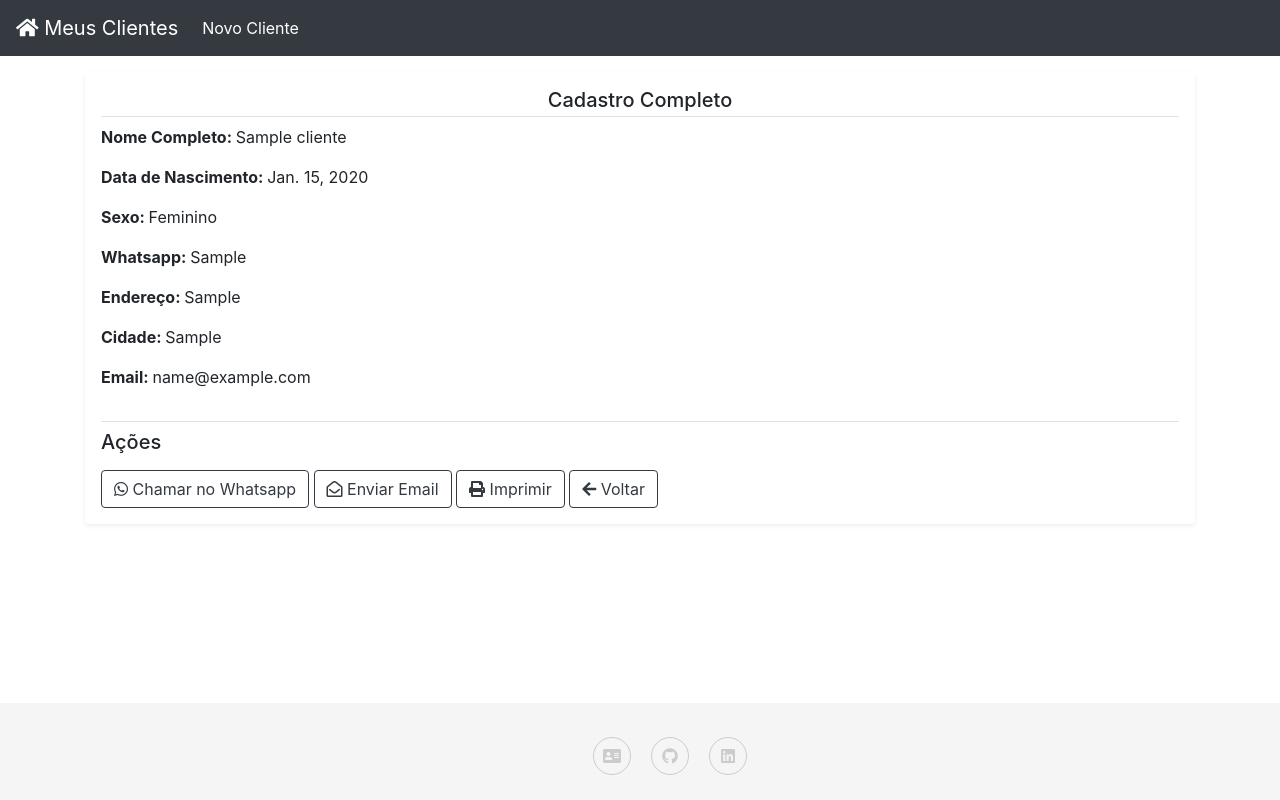
After one commit to veronicaasilva/django-crud-fbv, a Django app: page /visualizar_cliente/1 in a window 1280 px wide. The commit adds this page. Run offline with Django 3.2, Linux system fonts and the light colour scheme; tables that the repository leaves empty hold one stand-in row (values such as "Sample post"); some libraries are stand-ins or nearby versions.

Commit message:
Atualizar e Deletar Clientes

```diff
--- a/clientes/templates/atualizar_cliente.html
+++ b/clientes/templates/atualizar_cliente.html
@@ -28,7 +28,7 @@
 					<div class="modal-body">Tem certeza de que deseja excluir <span class="font-weight-bold">{{ cliente.nomecompleto }}?</span><p>Esta operação é irreversível</p></div>
 						<div class="modal-footer">
 						<button type="button" class="btn btn-secondary" data-dismiss="modal"> Cancelar </button>
-						<a href="#" class="btn btn-danger"> <i class="far fa-trash-alt"></i> Excluir </a>
+						<a href="{% url 'excluir_cliente' cliente.id %}" class="btn btn-danger"> <i class="far fa-trash-alt"></i> Excluir </a>
 					</div>
 			</div>
 		</div>
--- /dev/null
+++ b/clientes/templates/visualizar_cliente.html
@@ -0,0 +1,26 @@
+{% extends 'base.html' %}
+{% block title %} Cadastro de {{ cliente.nomecompleto }} {% endblock title %}
+{% block main %}
+	<div class="container">
+		<div class="my-3 p-3 bg-white rounded shadow-sm">
+			<p class="text-center h5 border-bottom border-gray pb-1"> Cadastro Completo </p>
+			<div class="row">
+				<div class="col-md-8">
+					<p> <strong class="text-gray-dark">Nome Completo: </strong>  {{ cliente.nomecompleto }} </p>
+					<p> <strong class="text-gray-dark">Data de Nascimento: </strong>  {{ cliente.nascimento }} </p>
+					<p> <strong class="text-gray-dark">Sexo: </strong>  {{ cliente.sexo }} </p>
+					<p> <strong class="text-gray-dark">Whatsapp: </strong>  {{ cliente.whatsapp}} </p>
+					<p> <strong class="text-gray-dark">Endereço: </strong>  {{ cliente.endereco }} </p>
+					<p> <strong class="text-gray-dark">Cidade: </strong>  {{ cliente.cidade }} </p>
+					<p> <strong class="text-gray-dark">Email:  </strong>  {{ cliente.email }} </p>
+				</div>
+			</div>
+			<h5 class="mt-3 mb-3 border-top border-gray pt-2">Ações</h5>
+			<a href="http://api.whatsapp.com/send?1=pt_BR&phone=55{{ cliente.whatsapp }}" class="btn btn-outline-dark" target="_blank"><i class="fab fa-whatsapp"></i> Chamar no Whatsapp </a>
+			<a href="mailto:{{cliente.email}}" class="btn btn-outline-dark"><i class="far fa-envelope-open"></i> Enviar Email </a>
+			<a href="#"  target="_blank" class="btn btn-outline-dark"><i class="fas fa-print"></i> Imprimir </a>
+			<a href="{% url 'listar_clientes' %}" class="btn btn-outline-dark"> <i class="fas fa-arrow-left"></i> Voltar </a>
+
+		</div>
+	</div>
+{% endblock main %}
--- a/clientes/urls.py
+++ b/clientes/urls.py
@@ -1,9 +1,11 @@
 from django.urls import path
-from .views import listar_clientes, clonar_cliente, cadastrar_cliente, atualizar_cliente
+from .views import listar_clientes, clonar_cliente, cadastrar_cliente, atualizar_cliente, visualizar_cliente, excluir_cliente
 
 urlpatterns = [
    path('', listar_clientes, name='listar_clientes'),
+   path('cadastrar_cliente', cadastrar_cliente, name='cadastrar_cliente'),
    path('clonar_cliente/<int:id>', clonar_cliente, name='clonar_cliente'),
-   path('cadastrar_cliente', cadastrar_cliente, name='cadastrar_cliente'),
    path('atualizar_cliente/<int:id>', atualizar_cliente, name='atualizar_cliente'),
+   path('visualizar_cliente/<int:id>', visualizar_cliente, name='visualizar_cliente'),
+   path('excluir_cliente/<int:id>', excluir_cliente, name='excluir_cliente'),
 ]
--- a/clientes/views.py
+++ b/clientes/views.py
@@ -19,14 +19,6 @@ def listar_clientes(request):
     return render(request, 'listar_clientes.html', context)
 
 
-def clonar_cliente(request, id):
-    cliente = get_object_or_404(Cliente, pk=id)
-    cliente.pk = None
-    cliente.save()
-    messages.success(request,  'Cliente clonado com sucesso!')
-    return redirect('listar_clientes')
-
-
 def cadastrar_cliente(request):
     form =  ClienteForm(request.POST or None, request.FILES or None)
     if str(request.method) == 'POST':
@@ -41,6 +33,7 @@ def cadastrar_cliente(request):
     }
     return render(request,'cadastrar_cliente.html',context)
 
+
 def atualizar_cliente(request, id):
     cliente = get_object_or_404(Cliente, pk=id)
     form = ClienteForm(request.POST or None, request.FILES or None, instance=cliente)
@@ -48,8 +41,7 @@ def atualizar_cliente(request, id):
         if form.is_valid():
             form.save()
             messages.success(request,  'Cliente atualizado com sucesso!')
-            #return render(request, 'visualizarcadastro.html', {'cliente': cliente})
-            return redirect('listar_clientes')
+            return render(request, 'visualizar_cliente.html', {'cliente': cliente})
         else:
             messages.error(request,  'Erro ao alterar o contato')
     context = {
@@ -57,3 +49,27 @@ def atualizar_cliente(request, id):
         'cliente' : cliente
     }
     return render(request,'atualizar_cliente.html',context)
+
+
+def visualizar_cliente(request, id):
+    cliente = get_object_or_404(Cliente, pk=id)
+    context = {
+        'cliente' : cliente
+    }
+    return render(request,'visualizar_cliente.html',context)
+
+
+def excluir_cliente(request, id):
+    cliente = get_object_or_404(Cliente, pk=id)
+    cliente.delete()
+    messages.success(request, 'Cliente excluído com sucesso')
+
+    return redirect('listar_clientes')
+
+
+def clonar_cliente(request, id):
+    cliente = get_object_or_404(Cliente, pk=id)
+    cliente.pk = None
+    cliente.save()
+    messages.success(request,  'Cliente clonado com sucesso!')
+    return redirect('listar_clientes')
```
Also changed, not shown: clientes/templates/listar_clientes.html (+4 -4 lines).
